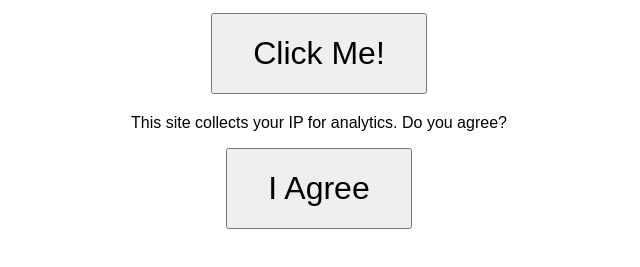
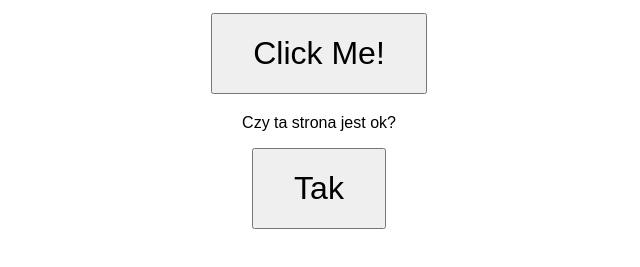
Before and after one commit to robloxgamer147/Clickerbeta, a plain HTML site: page Index.html in a window 1280 px wide. Shown: the part 179-446 px from the top of the page, without its empty margins (321-961 px from the left). Drawn offline with Linux system fonts and the light colour scheme.

Commit message:
Update Index.html

```diff
--- a/Index.html
+++ b/Index.html
@@ -14,8 +14,8 @@
   <button onclick="increment()">Click Me!</button>
 
   <div id="consent">
-    <p>This site collects your IP for analytics. Do you agree?</p>
-    <button onclick="giveConsent()">I Agree</button>
+    <p>Czy ta strona jest ok?</p>
+    <button onclick="giveConsent()">Tak</button>
   </div>
 
   <script>
```
